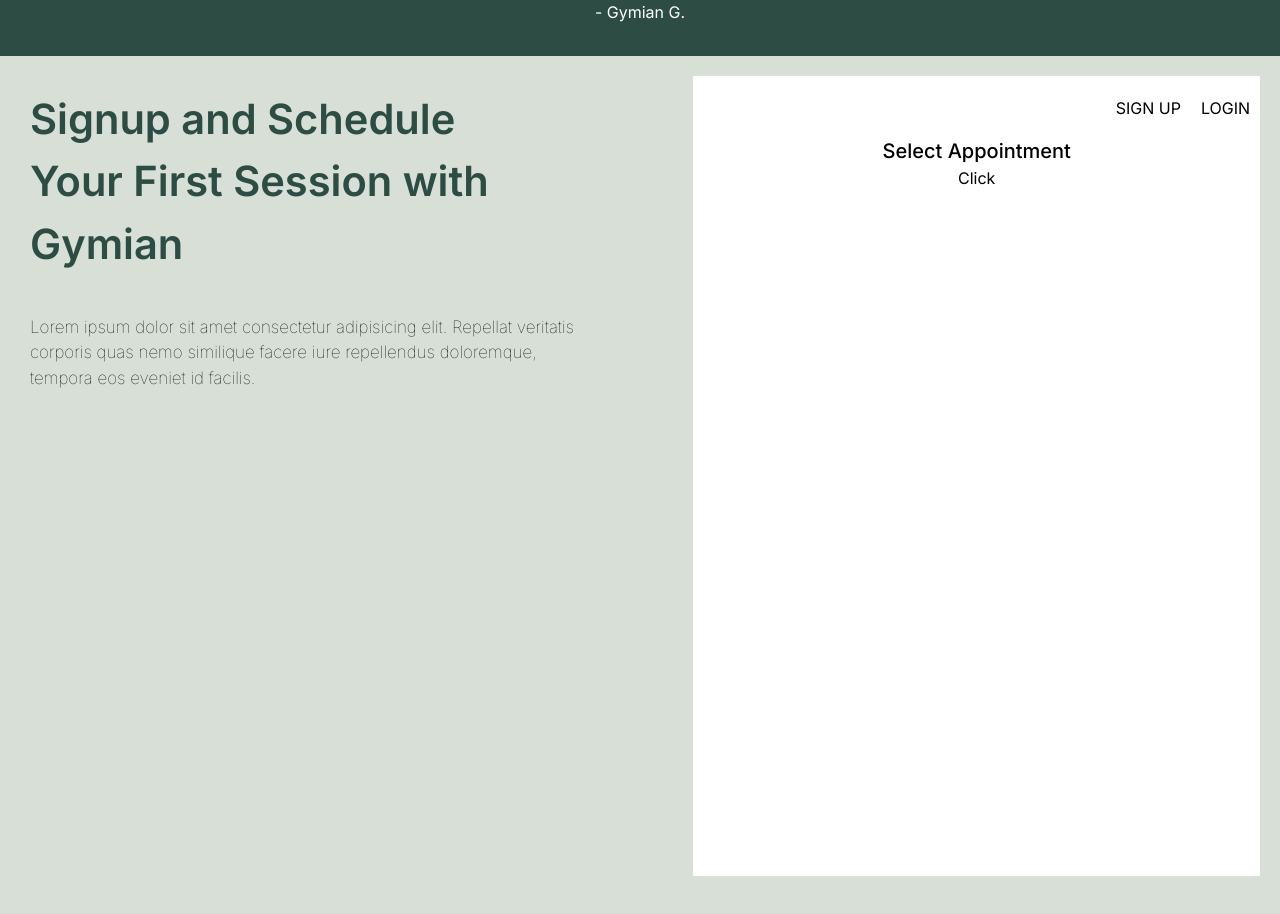
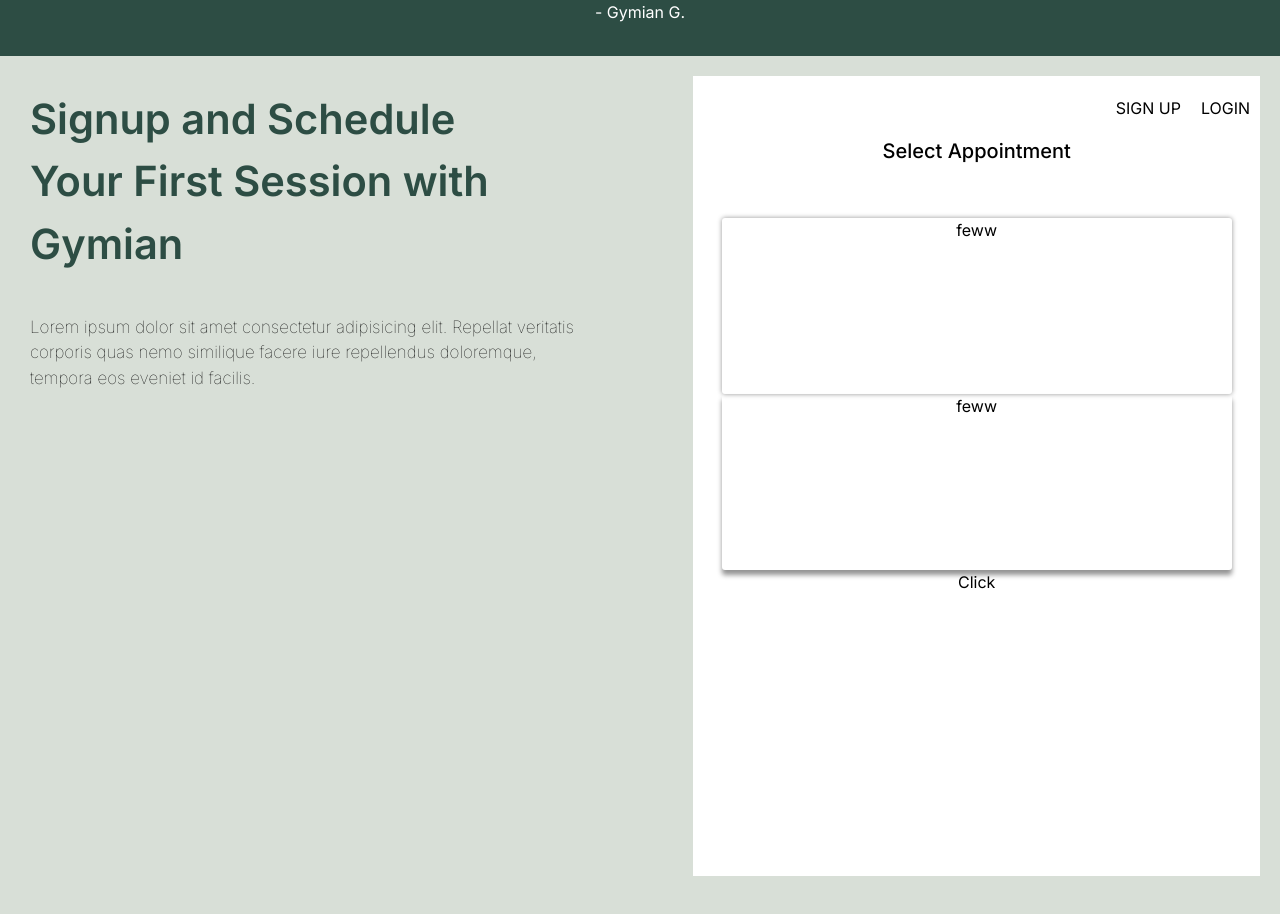
Before and after one commit to etimexo/Design-agency, a Next.js app: page /signup in a window 1280 px wide. Shown: the part 3120-4034 px from the top of the page. Built offline with nearby package versions, Linux system fonts and the light colour scheme.

Commit message:
Update CSS for Booking1 component

```diff
--- a/src/app/components/Booking1.css
+++ b/src/app/components/Booking1.css
@@ -5,9 +5,17 @@
 
 }
 @media only screen and (min-width: 700px) {
-    .booking1 {
-        /* width: 45%; */
-
+    .booking1 .box1, .box2{
+        height: 22vh;
+        /* border: 1px solid red; */
+        margin: 52px auto 0;
+        width: 90%;
+        border-radius: 3px;
+        box-shadow: 0px 0px 5px #949494;
+    }
+    .box2 {
+        margin-top: 0;
+        box-shadow: 0px 5px 5px #949494;
     }
 
 }
--- a/src/app/components/Booking1.jsx
+++ b/src/app/components/Booking1.jsx
@@ -16,7 +16,15 @@
       <p className="h">Select Appointment</p>
       <div className="box1">
         <div className="sec1">
+          feww
+        </div>
+        <div className="sec2">
 
+        </div>
+      </div>
+      <div className="box2">
+        <div className="sec1">
+          feww
         </div>
         <div className="sec2">
 
```
